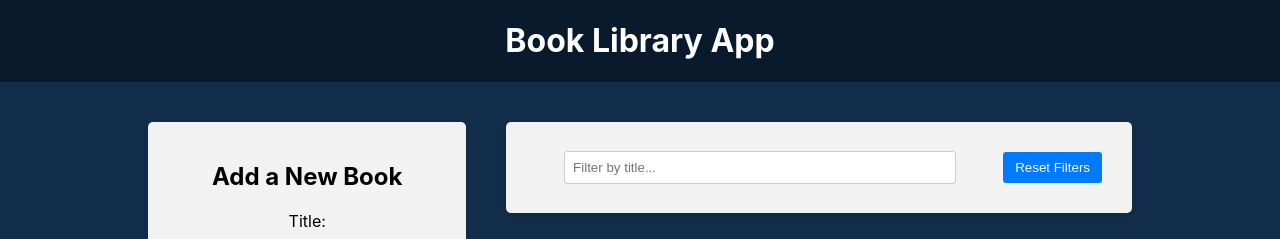
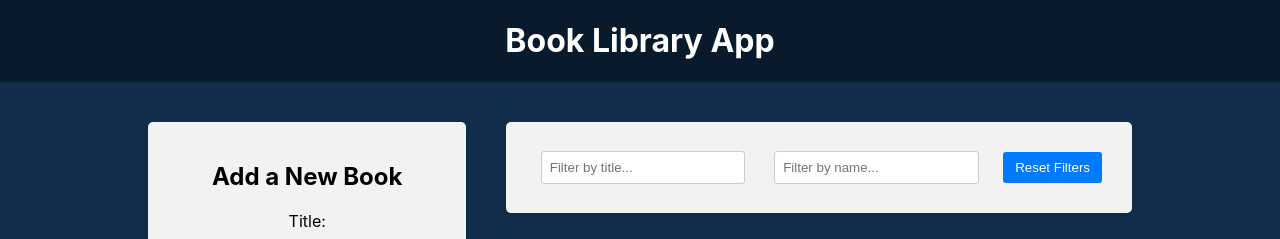
Before and after one commit to AndriyS543/-Library, a React (Create React App) app in the folder frontend/: page / in a window 1280 px wide. Shown: the top 239 px of the page. Built offline with nearby package versions, Linux system fonts and the light colour scheme.

Commit message:
Added Filter by author

```diff
--- a/frontend/src/components/BookList/BookList.js
+++ b/frontend/src/components/BookList/BookList.js
@@ -2,10 +2,14 @@
 import { MdOutlineFavorite, MdOutlineFavoriteBorder } from 'react-icons/md';
 import './BookList.css';
 import { deleteBook, toggleFavorite } from '../../redux/books/actionCreators';
-import { selectTitleFilter } from '../../redux/slices/filterSlice';
+import {
+  selectTitleFilter,
+  selectAuthorFilter,
+} from '../../redux/slices/filterSlice';
 const BookList = () => {
   const books = useSelector((state) => state.books);
   const titleFilter = useSelector(selectTitleFilter);
+  const authorFilter = useSelector(selectAuthorFilter);
 
   const dispatch = useDispatch();
   const handleDeleteBook = (id) => {
@@ -20,7 +24,10 @@
     const matchesTitle = book.title
       .toLowerCase()
       .includes(titleFilter.toLowerCase());
-    return matchesTitle;
+    const matchesAuthor = book.author
+      .toLowerCase()
+      .includes(authorFilter.toLowerCase());
+    return matchesAuthor && matchesTitle;
   });
   return (
     <div className="app-block book-list">
--- a/frontend/src/components/Filter/Filter.js
+++ b/frontend/src/components/Filter/Filter.js
@@ -2,15 +2,24 @@
 import {
   setTitleFilter,
   selectTitleFilter,
+  selectAuthorFilter,
+  setAuthorFilter,
   resetFilters,
 } from '../../redux/slices/filterSlice';
 import './Filter.css';
 const Filter = () => {
   const dispatch = useDispatch();
   const titleFilter = useSelector(selectTitleFilter);
+
+  const authorFilter = useSelector(selectAuthorFilter);
+
+  const handleAuthorFilterChange = (e) => {
+    dispatch(setAuthorFilter(e.target.value));
+  };
   const handleTitleFilterChange = (e) => {
     dispatch(setTitleFilter(e.target.value));
   };
+
   const handleResetFilters = () => {
     dispatch(resetFilters());
   };
@@ -26,6 +35,14 @@
             placeholder="Filter by title..."
           />
         </div>
+        <div className="filter-group">
+          <input
+            type="text"
+            value={authorFilter}
+            onChange={handleAuthorFilterChange}
+            placeholder="Filter by name..."
+          />
+        </div>
         <button type="button" onClick={handleResetFilters}>
           Reset Filters
         </button>
--- a/frontend/src/redux/books/reducer.js
+++ b/frontend/src/redux/books/reducer.js
@@ -7,12 +7,12 @@
     case a.ADD_BOOK:
       return [...state, action.payload];
     case a.DELETE_BOOK:
-      return state.filter((x) => x.id !== action.payload);
+      return state.filter((book) => book.id !== action.payload);
     case a.TOGGLE_FAVORITE:
-      return state.map((x) => {
-        return x.id === action.payload
-          ? { ...x, isFavorite: !x.isFavorite }
-          : x;
+      return state.map((book) => {
+        return book.id === action.payload
+          ? { ...book, isFavorite: !book.isFavorite }
+          : book;
       });
     default:
       return state;
--- a/frontend/src/redux/slices/filterSlice.js
+++ b/frontend/src/redux/slices/filterSlice.js
@@ -1,6 +1,7 @@
 import { createSlice } from '@reduxjs/toolkit';
 const initialState = {
   title: '',
+  author: '',
 };
 
 const filterSlice = createSlice({
@@ -13,9 +14,14 @@
     resetFilters: (state) => {
       return initialState;
     },
+    setAuthorFilter: (state, action) => {
+      state.author = action.payload;
+    },
   },
 });
 
-export const { setTitleFilter, resetFilters } = filterSlice.actions;
+export const { setTitleFilter, resetFilters, setAuthorFilter } =
+  filterSlice.actions;
 export const selectTitleFilter = (state) => state.filter.title;
+export const selectAuthorFilter = (state) => state.filter.author;
 export default filterSlice.reducer; // експортуємо наш reducer
```
